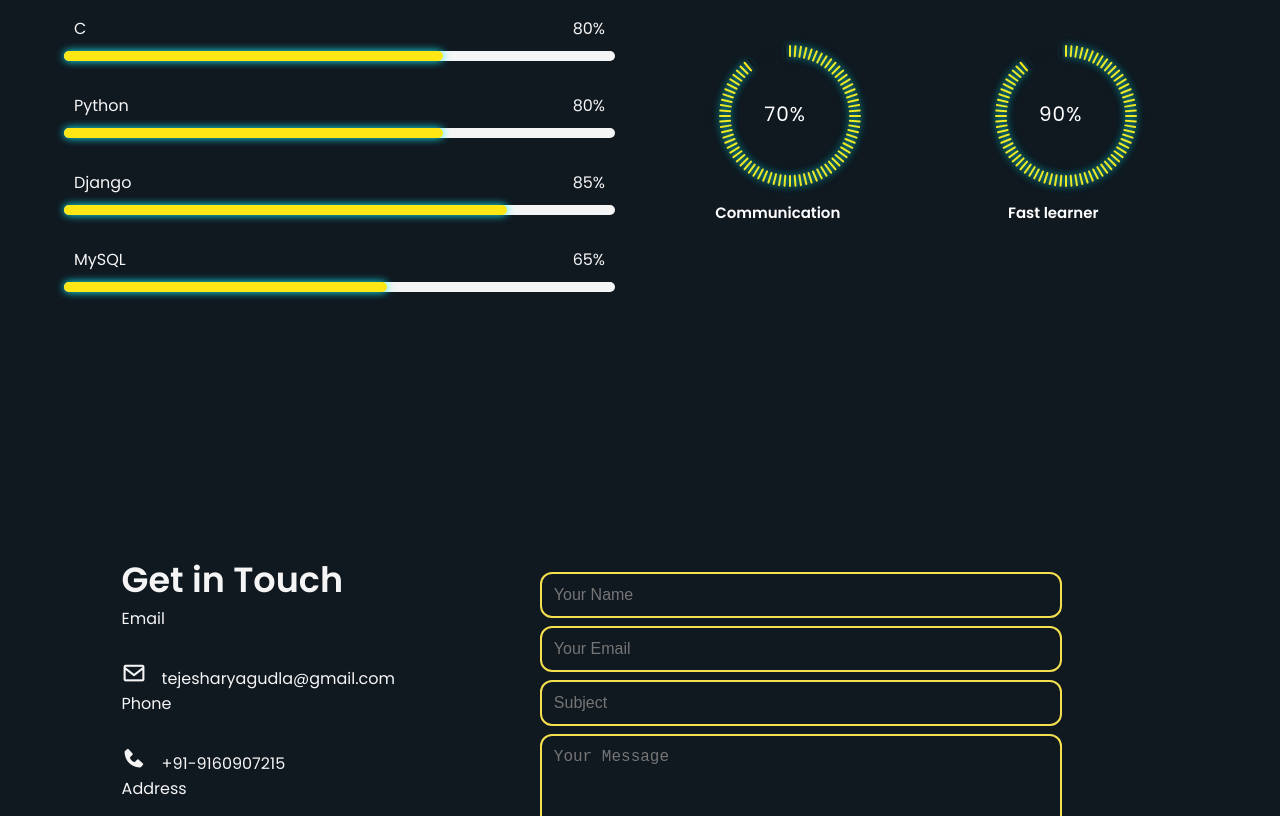
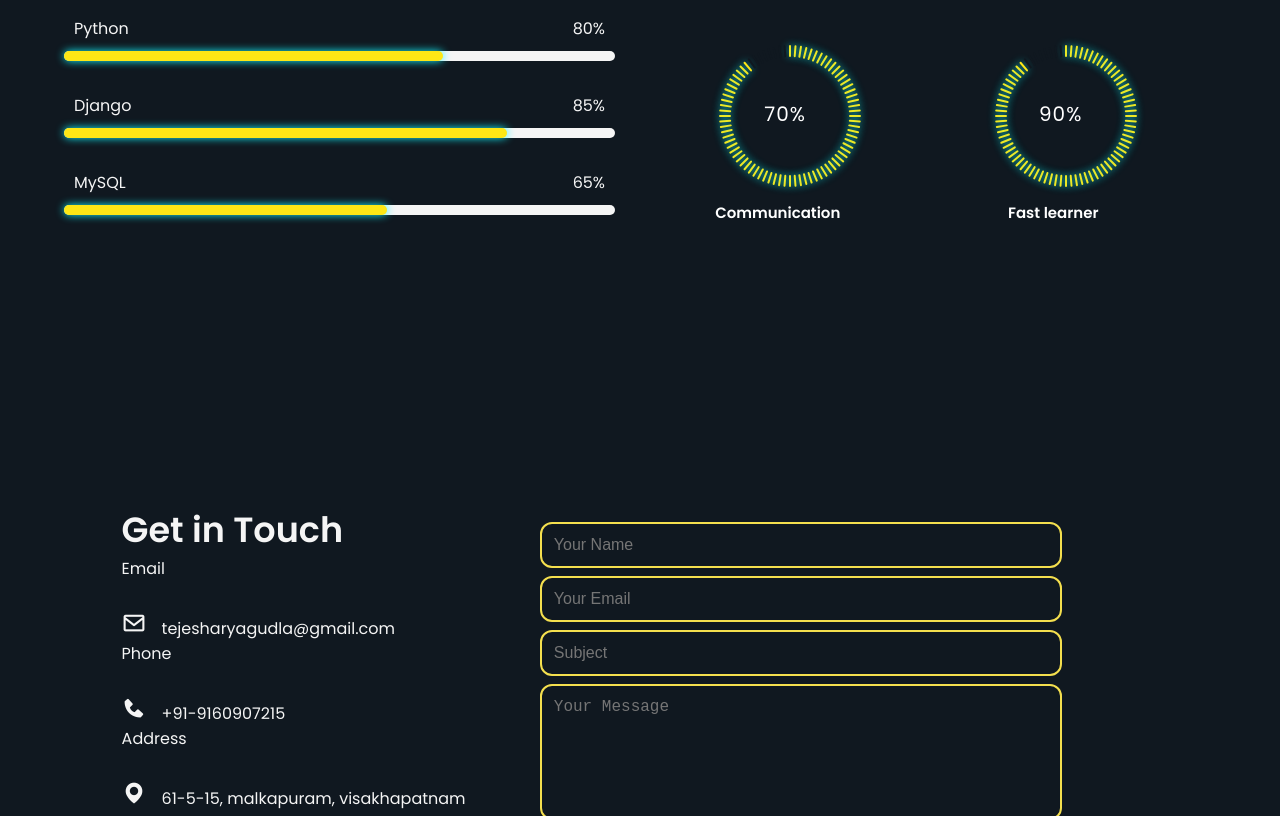
Before and after one commit to TejeshArya/My-New-Portfolio, a plain HTML site: page index.html in a window 1280 px wide. Shown: the part 2250-3066 px from the top of the page. Drawn offline with nearby package versions, Linux system fonts and the light colour scheme.

Commit message:
Update index.html

```diff
--- a/index.html
+++ b/index.html
@@ -165,16 +165,6 @@
 
 
 
-<div class="skill-bar">
-  <div class="info">
-    <p>C</p>
-    <p>80%</p>
-  </div>
-<div class="bar">
-    <span class="C"></span>
-  </div>
-</div>
-
 
 
 <div class="skill-bar">
```
